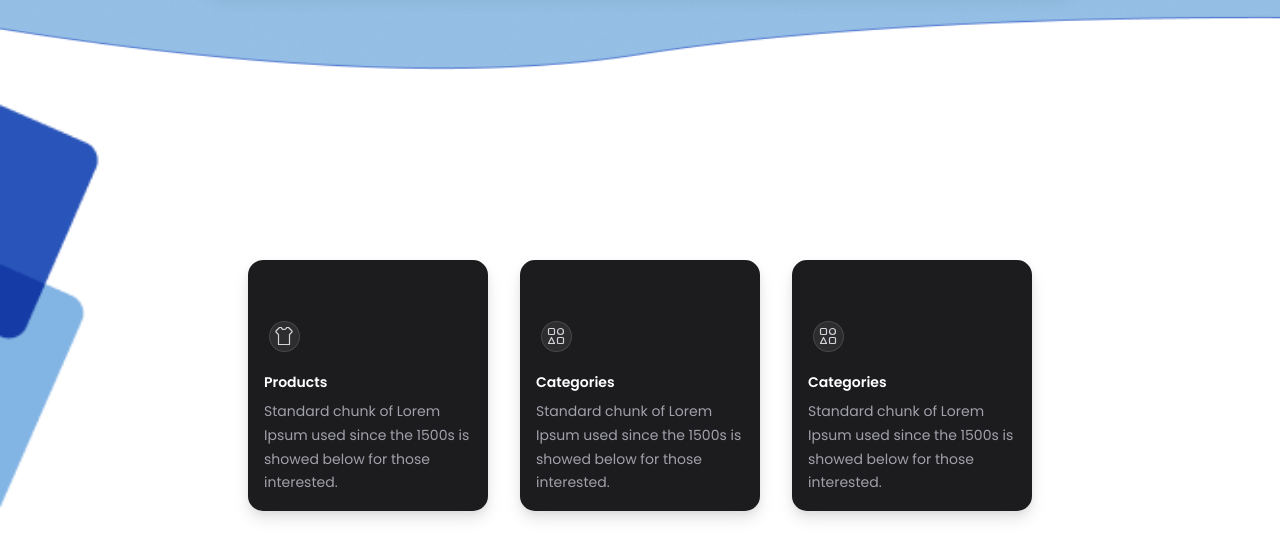
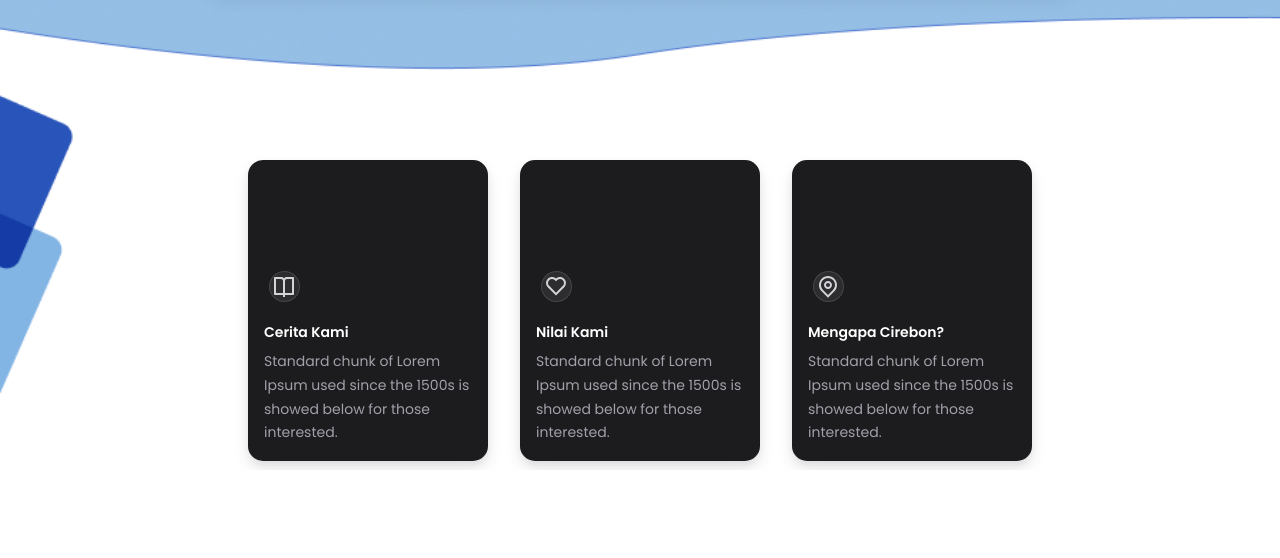
Before and after one commit to Faqihasyari/web-ce, a plain HTML site: page about.html in a window 1280 px wide. Shown: the part 730-1288 px from the top of the page. After the commit the page ends 1200 px from the top, so only its background shows below. Drawn offline with nearby package versions, Linux system fonts and the light colour scheme.

Commit message:
fix card

```diff
--- a/about.html
+++ b/about.html
@@ -36,7 +36,7 @@
 
       <div class="hero-section-2">
         <div class="title-container">
-      <h2 class="history-title">Know <br> <span>our history</span></h2>
+      <h2 class="history-title">Ini <br> <span>Sejarah Kami</span></h2>
     </div>
     <section class="history-section">
       <div class="video-container">
@@ -50,21 +50,9 @@
         <div class="grid">
           <div class="card">
             <span class="icon">
-              <svg
-                viewBox="0 0 24 24"
-                fill="none"
-                stroke="currentColor"
-                stroke-width="1.2"
-                stroke-linecap="round"
-                stroke-linejoin="round"
-                xmlns="http://www.w3.org/2000/svg"
-              >
-                <path
-                  d="M14.5 3.5C14.5 3.5 14.5 5.5 12 5.5C9.5 5.5 9.5 3.5 9.5 3.5H7.5L4.20711 6.79289C3.81658 7.18342 3.81658 7.81658 4.20711 8.20711L6.5 10.5V20.5H17.5V10.5L19.7929 8.20711C20.1834 7.81658 20.1834 7.18342 19.7929 6.79289L16.5 3.5H14.5Z"
-                />
-              </svg>
+              <svg xmlns="http://www.w3.org/2000/svg" viewBox="0 0 24 24" fill="currentColor"><path d="M13 21V23H11V21H3C2.44772 21 2 20.5523 2 20V4C2 3.44772 2.44772 3 3 3H9C10.1947 3 11.2671 3.52375 12 4.35418C12.7329 3.52375 13.8053 3 15 3H21C21.5523 3 22 3.44772 22 4V20C22 20.5523 21.5523 21 21 21H13ZM20 19V5H15C13.8954 5 13 5.89543 13 7V19H20ZM11 19V7C11 5.89543 10.1046 5 9 5H4V19H11Z"></path></svg>
             </span>
-            <h4>Products</h4>
+            <h4>Cerita Kami</h4>
             <p>
               Standard chunk of Lorem Ipsum used since the 1500s is showed below
               for those interested.
@@ -93,28 +81,9 @@
           </div>
           <div class="card">
             <span class="icon">
-              <svg
-                viewBox="0 0 24 24"
-                fill="none"
-                stroke="currentColor"
-                stroke-width="1.2"
-                stroke-linecap="round"
-                stroke-linejoin="round"
-                xmlns="http://www.w3.org/2000/svg"
-              >
-                <path
-                  d="M4.5 9.5V5.5C4.5 4.94772 4.94772 4.5 5.5 4.5H9.5C10.0523 4.5 10.5 4.94772 10.5 5.5V9.5C10.5 10.0523 10.0523 10.5 9.5 10.5H5.5C4.94772 10.5 4.5 10.0523 4.5 9.5Z"
-                />
-                <path
-                  d="M13.5 18.5V14.5C13.5 13.9477 13.9477 13.5 14.5 13.5H18.5C19.0523 13.5 19.5 13.9477 19.5 14.5V18.5C19.5 19.0523 19.0523 19.5 18.5 19.5H14.5C13.9477 19.5 13.5 19.0523 13.5 18.5Z"
-                />
-                <path d="M4.5 19.5L7.5 13.5L10.5 19.5H4.5Z" />
-                <path
-                  d="M16.5 4.5C18.1569 4.5 19.5 5.84315 19.5 7.5C19.5 9.15685 18.1569 10.5 16.5 10.5C14.8431 10.5 13.5 9.15685 13.5 7.5C13.5 5.84315 14.8431 4.5 16.5 4.5Z"
-                />
-              </svg>
+              <svg xmlns="http://www.w3.org/2000/svg" viewBox="0 0 24 24" fill="currentColor"><path d="M12.001 4.52853C14.35 2.42 17.98 2.49 20.2426 4.75736C22.5053 7.02472 22.583 10.637 20.4786 12.993L11.9999 21.485L3.52138 12.993C1.41705 10.637 1.49571 7.01901 3.75736 4.75736C6.02157 2.49315 9.64519 2.41687 12.001 4.52853ZM18.827 6.1701C17.3279 4.66794 14.9076 4.60701 13.337 6.01687L12.0019 7.21524L10.6661 6.01781C9.09098 4.60597 6.67506 4.66808 5.17157 6.17157C3.68183 7.66131 3.60704 10.0473 4.97993 11.6232L11.9999 18.6543L19.0201 11.6232C20.3935 10.0467 20.319 7.66525 18.827 6.1701Z"></path></svg>
             </span>
-            <h4>Categories</h4>
+            <h4>Nilai Kami</h4>
             <p>
               Standard chunk of Lorem Ipsum used since the 1500s is showed below
               for those interested.
@@ -143,28 +112,9 @@
           </div>
           <div class="card">
             <span class="icon">
-              <svg
-                viewBox="0 0 24 24"
-                fill="none"
-                stroke="currentColor"
-                stroke-width="1.2"
-                stroke-linecap="round"
-                stroke-linejoin="round"
-                xmlns="http://www.w3.org/2000/svg"
-              >
-                <path
-                  d="M4.5 9.5V5.5C4.5 4.94772 4.94772 4.5 5.5 4.5H9.5C10.0523 4.5 10.5 4.94772 10.5 5.5V9.5C10.5 10.0523 10.0523 10.5 9.5 10.5H5.5C4.94772 10.5 4.5 10.0523 4.5 9.5Z"
-                />
-                <path
-                  d="M13.5 18.5V14.5C13.5 13.9477 13.9477 13.5 14.5 13.5H18.5C19.0523 13.5 19.5 13.9477 19.5 14.5V18.5C19.5 19.0523 19.0523 19.5 18.5 19.5H14.5C13.9477 19.5 13.5 19.0523 13.5 18.5Z"
-                />
-                <path d="M4.5 19.5L7.5 13.5L10.5 19.5H4.5Z" />
-                <path
-                  d="M16.5 4.5C18.1569 4.5 19.5 5.84315 19.5 7.5C19.5 9.15685 18.1569 10.5 16.5 10.5C14.8431 10.5 13.5 9.15685 13.5 7.5C13.5 5.84315 14.8431 4.5 16.5 4.5Z"
-                />
-              </svg>
+              <svg xmlns="http://www.w3.org/2000/svg" viewBox="0 0 24 24" fill="currentColor"><path d="M12 20.8995L16.9497 15.9497C19.6834 13.2161 19.6834 8.78392 16.9497 6.05025C14.2161 3.31658 9.78392 3.31658 7.05025 6.05025C4.31658 8.78392 4.31658 13.2161 7.05025 15.9497L12 20.8995ZM12 23.7279L5.63604 17.364C2.12132 13.8492 2.12132 8.15076 5.63604 4.63604C9.15076 1.12132 14.8492 1.12132 18.364 4.63604C21.8787 8.15076 21.8787 13.8492 18.364 17.364L12 23.7279ZM12 13C13.1046 13 14 12.1046 14 11C14 9.89543 13.1046 9 12 9C10.8954 9 10 9.89543 10 11C10 12.1046 10.8954 13 12 13ZM12 15C9.79086 15 8 13.2091 8 11C8 8.79086 9.79086 7 12 7C14.2091 7 16 8.79086 16 11C16 13.2091 14.2091 15 12 15Z"></path></svg>
             </span>
-            <h4>Categories</h4>
+            <h4>Mengapa Cirebon?</h4>
             <p>
               Standard chunk of Lorem Ipsum used since the 1500s is showed below
               for those interested.
--- a/style.css
+++ b/style.css
@@ -840,7 +840,7 @@ body {
 .card {
   background-color: var(--background-color);
   box-shadow: 0px var(--card-box-shadow-1-y) var(--card-box-shadow-1-blur) var(--card-box-shadow-1), 0px var(--card-box-shadow-2-y) var(--card-box-shadow-2-blur) var(--card-box-shadow-2), 0 0 0 1px var(--card-border-color);
-  padding: 56px 16px 16px 16px;
+  padding: 106px 16px 16px 16px;
   border-radius: 15px;
   cursor: pointer;
   position: relative;
@@ -1269,5 +1269,6 @@ body {
 .container-grid{
   background-image: url('assets/models/model2.png');
   background-size: cover;
-  padding: 100px;
+  padding-bottom: 100px;
+  height: 50vh;
 }
```
